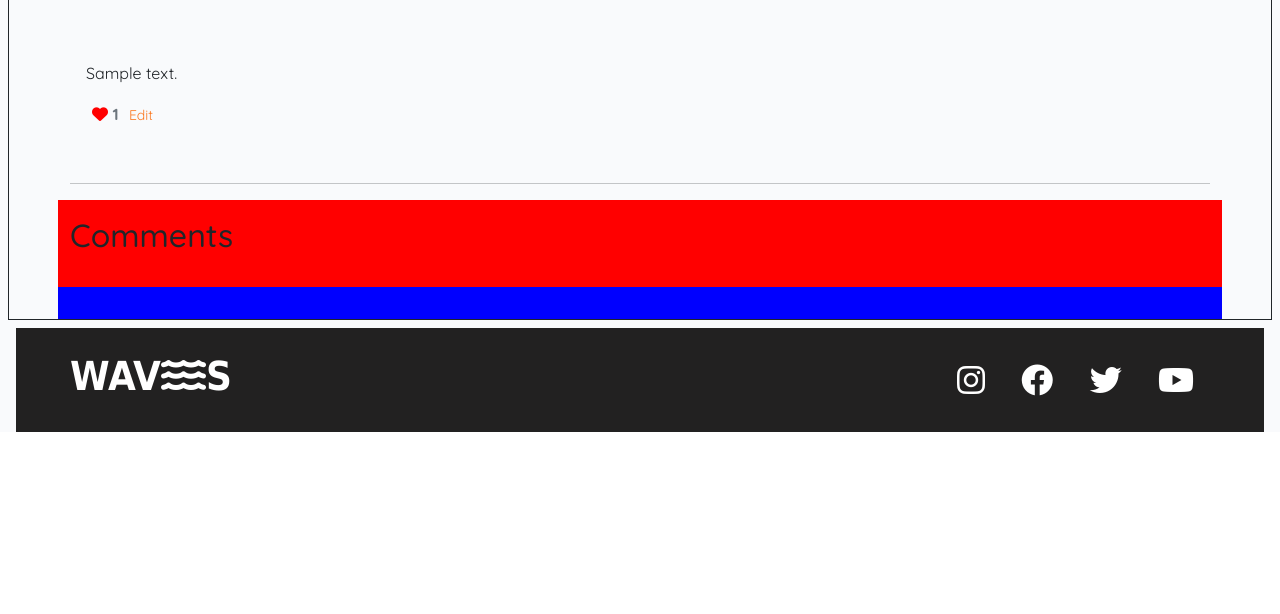
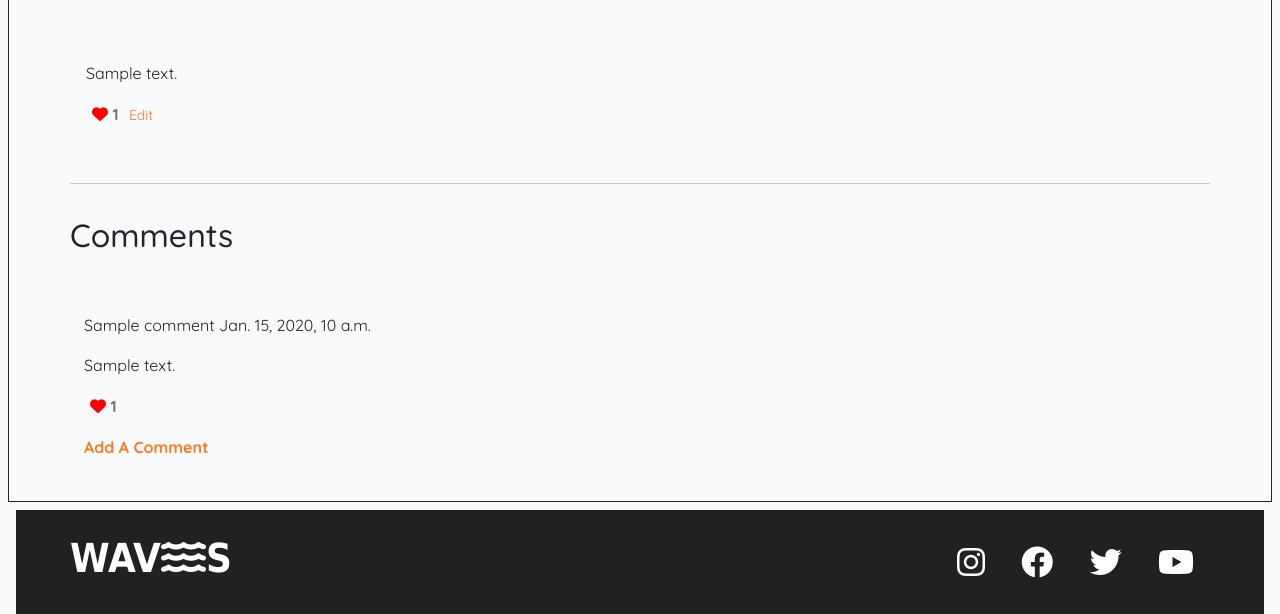
Before and after one commit to danny-fla/Lucid-Waves, a Django app: a page that uses templates/post_detail.html in a window 1280 px wide. Shown: the part 468-1082 px from the top of the page. Before the commit the page ends 900 px from the top, so only its background shows below. Run offline with Django 3.2, Linux system fonts and the light colour scheme; tables that the repository leaves empty hold one stand-in row (values such as "Sample post"); some libraries are stand-ins or nearby versions.

Commit message:
add a new comment section. add seperate comment addtion page

```diff
--- a/blog/urls.py
+++ b/blog/urls.py
@@ -1,6 +1,6 @@
 from . import views
 from django.urls import path
-from .views import AddPostView, EditPostView
+from .views import AddPostView, EditPostView, AddCommentView
 
 
 urlpatterns = [
@@ -10,7 +10,7 @@ urlpatterns = [
     path('add_post/', AddPostView.as_view(), name='add_post'),
     path('blog/edit/<int:pk>', EditPostView.as_view(), name='edit_post'),
     path('like-comment/<int:comment_id>/', views.like_comment, name='like_comment'),
-    # path('blog/<int:pk>/edit_comment/', EditCommentView.as_view(), name='edit_comment'),
+    path('blog/<int:pk>/comment', AddCommentView.as_view(), name='add_comment'),
     path('like-post/<int:post_id>/', views.like_post, name='like_post'),
     path('<slug:slug>/', views.PostDetail.as_view(), name='post_detail'),
 ]
--- a/blog/views.py
+++ b/blog/views.py
@@ -26,6 +26,12 @@ class EditPostView(UpdateView):
     fields = [
         'title', 'header_image', 'slug', 'featured_image', 'excerpt', 'content'
         ]
+
+
+class AddCommentView(UpdateView):
+    model = Comment
+    template_name = 'add_comment.html'
+    fields = ['post', 'body']
 
 
 class GalleryList(generic.ListView):
--- a/static/css/style.css
+++ b/static/css/style.css
@@ -12,12 +12,12 @@ body {
     font-weight: 800;
 }
 
-.edit-link {
+.edit-link, #add-comment-link {
     text-decoration: none;
     color: rgba(250, 102, 3, 0.87);
 }
 
-.edit-link:hover {
+.edit-link:hover, #add-comment-link:hover {
     color: #445261;
 }
 
@@ -97,6 +97,12 @@ body {
 
 .image-container-wrapper {
     margin-left: 0px; /* Adjust the value to control the amount of whitespace */
+}
+
+/*---------------------------------------------------------- Post detail page */
+
+#add-comment-link {
+
 }
 
 /*---------------------------------------------------------- Add Post Page */
--- a/templates/post_detail.html
+++ b/templates/post_detail.html
@@ -80,11 +80,31 @@
             <hr>
         </div>
     </div>
-    <div class="row" style="background-color: red;">
+    <div class="row">
         <div class="col-md-8 card mb-4 mt-3">
             <h2>Comments</h2>
         </div>
-        <div class="card-body" style="background-color: blue;">
+        <div class="card-body">
+            {% if not post.comments.all %}
+            <p>Be the first to <strong><a id="add-comment-link" href="{% url 'add_comment' post.pk %}">Add A Comment</a></strong></p>
+            {% else %}
+                {% for comment in post.comments.all %}
+                <div class="comments" style="padding: 10px;">
+                    <p class="font-weight-bold">
+                        {{ comment.name }}
+                        {{ comment.created_on }}
+                        <br>
+                        {{ comment.body | linebreaks }}
+                        <button id="comment-like-button-{{ comment.id }}" data-comment-id="{{ comment.id }}"
+                        class="btn-like{% if likedComment %} likedComment{% endif %}">
+                        <i class="fas fa-heart"></i> <strong id="comment-likes-count-{{ comment.id }}"
+                            class="text-secondary">{{ comment.number_of_likes }}</strong>
+                    </button>
+                    </p>
+                    <strong><a id="add-comment-link" href="{% url 'add_comment' post.pk %}">Add A Comment</a></strong></p>
+                </div>
+                {% endfor %}
+            {% endif %}
         </div>
     </div>
     <!-- <div class="row">
```
Also changed, not shown: templates/add_comment.html (added, +17 -0 lines).
